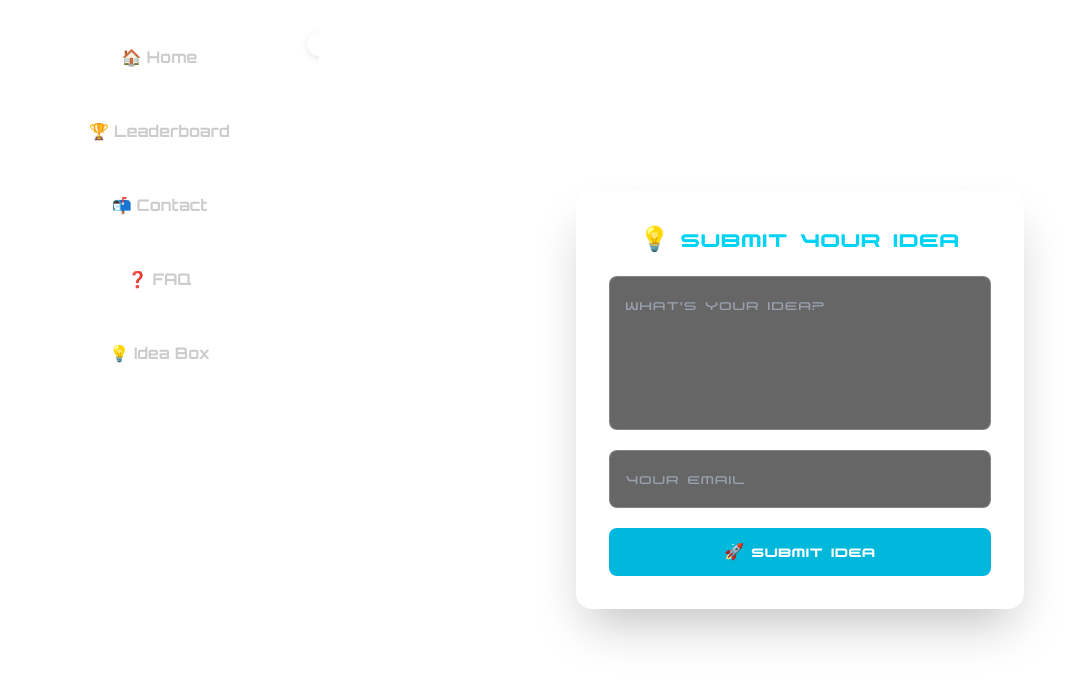
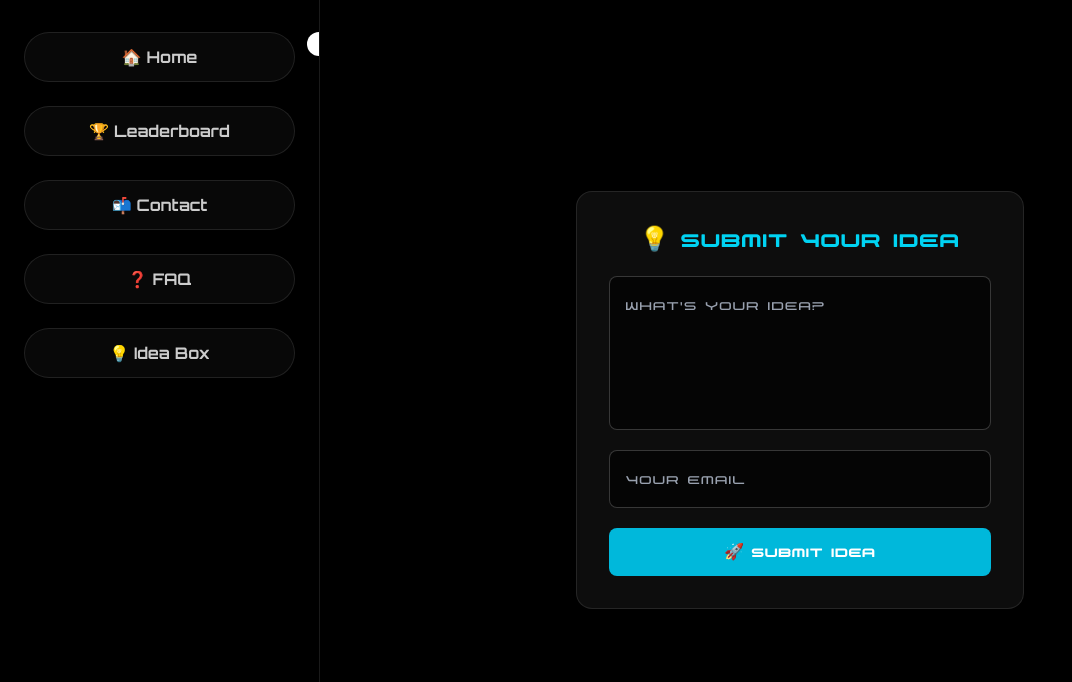
Before and after one commit to vedpawar2254/Nebula, a Next.js app: page /ideabox in a window 1280 px wide. Shown: the top 682 px of the page, without its empty margins (0-1072 px from the left). Built offline with nearby package versions, Linux system fonts and the light colour scheme.

Commit message:
ESLINT Fix

```diff
--- a/src/app/ideabox/page.tsx
+++ b/src/app/ideabox/page.tsx
@@ -2,6 +2,7 @@
 
 import React, { useState } from "react";
 import dynamic from "next/dynamic";
+import Image from "next/image";
 
 const Sidebar = dynamic(() => import("../components/Sidebar"), { ssr: false });
 
@@ -37,7 +38,7 @@
   };
 
   return (
-    <div className="flex min-h-screen text-white">
+    <div className="flex min-h-screen bg-black text-white">
       {/* Sidebar */}
       <Sidebar setActiveSection={function (section: "home" | "ranks" | "contact" | "faq" | "profile"): void {
         throw new Error("Function not implemented.");
```
